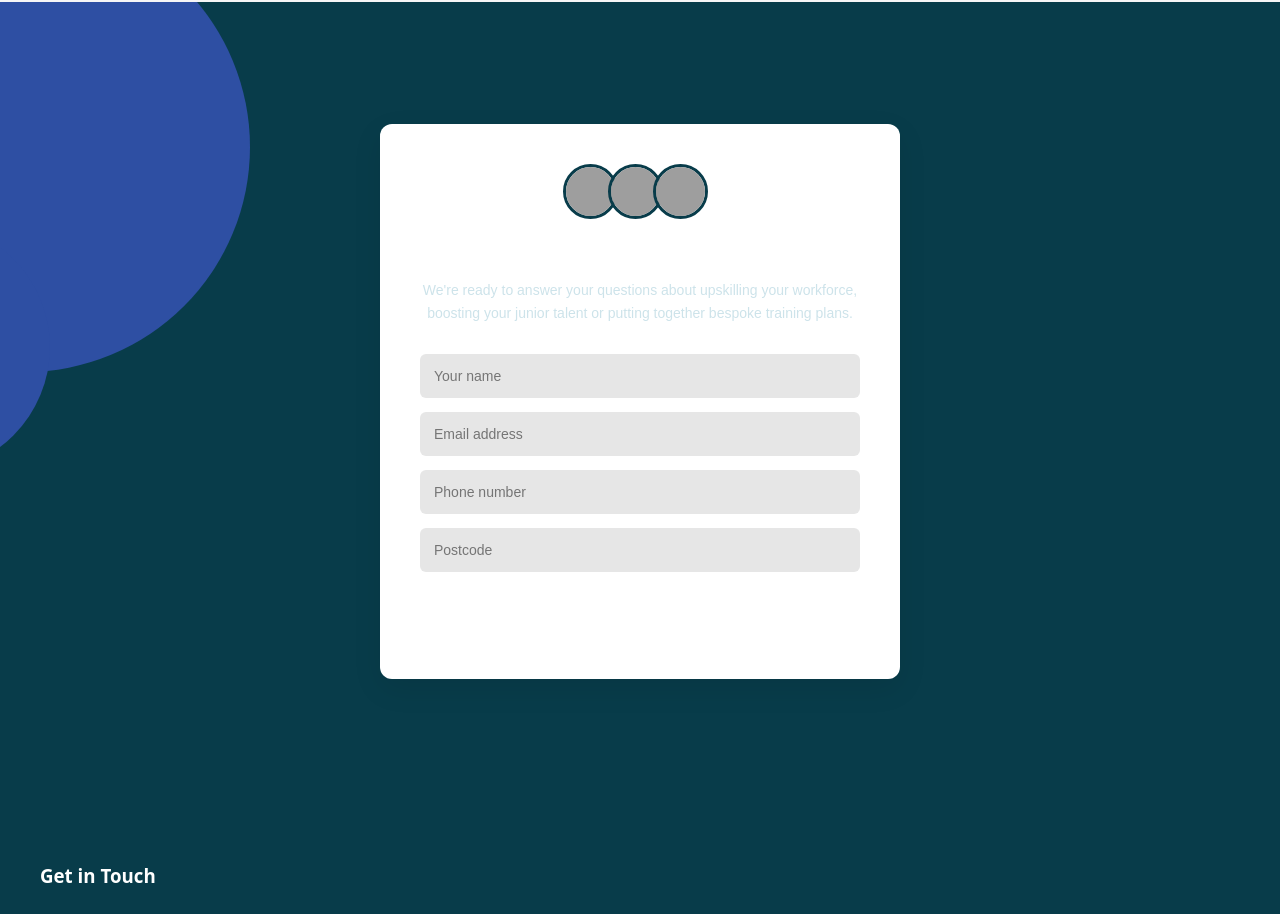
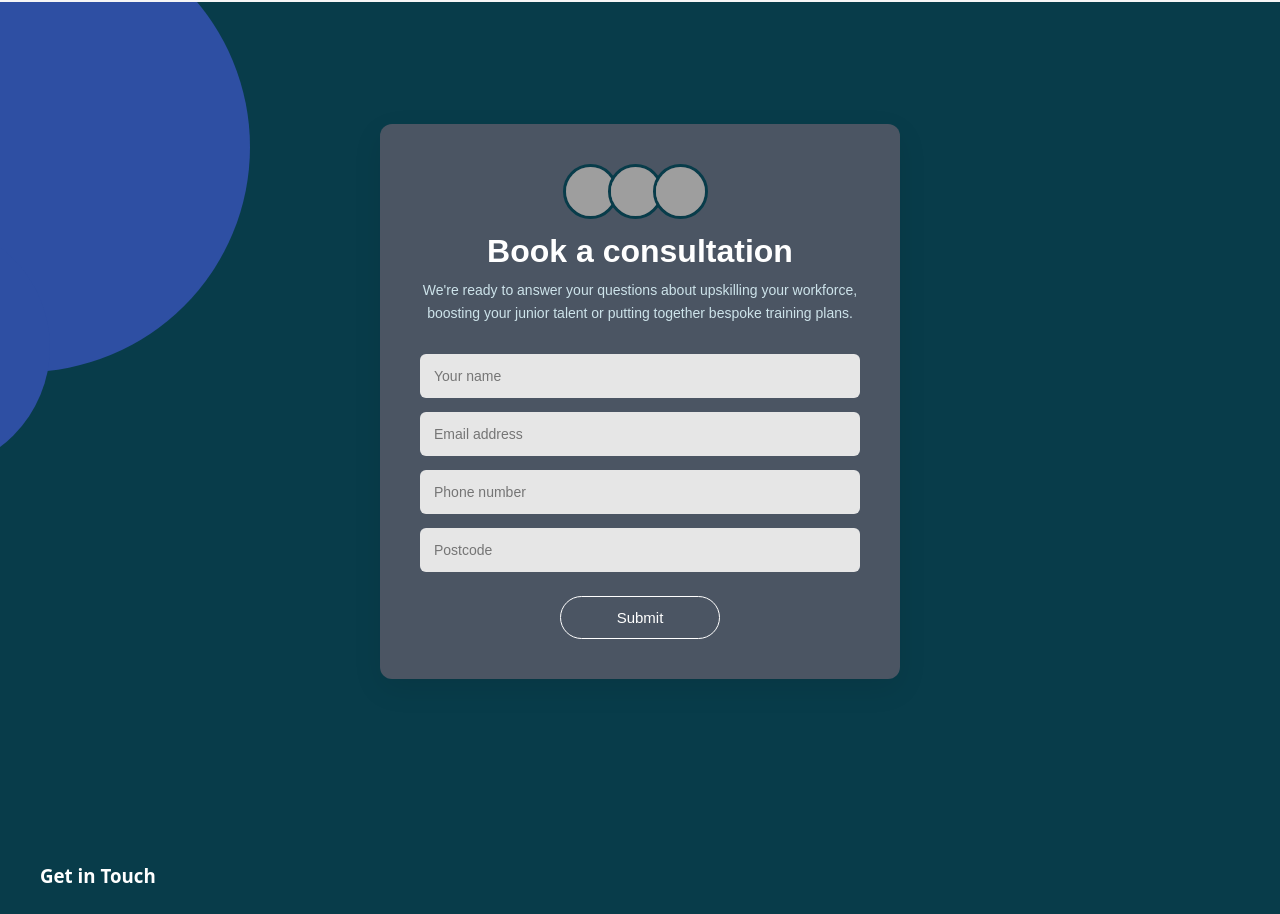
Before and after one commit to HudsonWayne/Inspired-Plus, a React (Vite) app in the folder inspired_plus/: page / in a window 1280 px wide. Shown: the part 3036-3950 px from the top of the page. Built offline with nearby package versions, Linux system fonts and the light colour scheme; grey boxes are pictures that could not be loaded.

Commit message:
initial commit

```diff
--- a/inspired_plus/src/components/About-Us/About.css
+++ b/inspired_plus/src/components/About-Us/About.css
@@ -150,7 +150,7 @@
 /* CARD */
 
 .consultation-card {
-  background: white;
+  background: #4b5563;
   padding: 2.5rem;
   border-radius: 12px;
   text-align: center;
```
